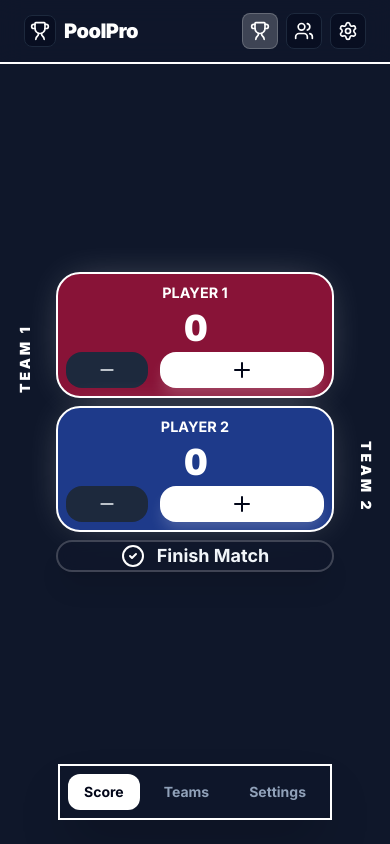
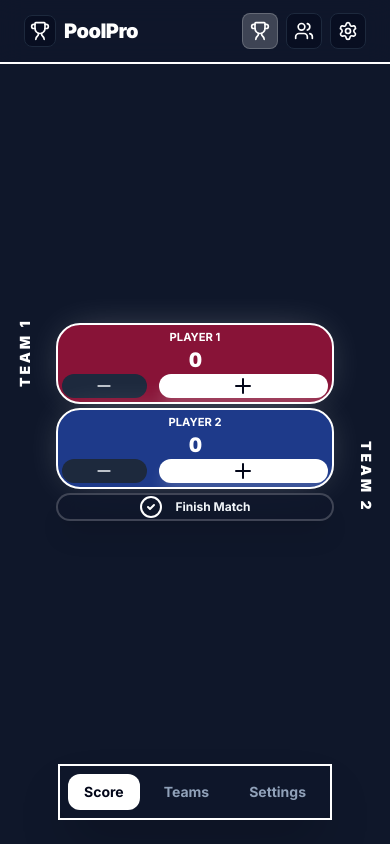
Before and after one commit to benjistealth/PoolPro, a React (Vite) app: page / in a window 390 px wide. Built offline with nearby package versions, Linux system fonts and the light colour scheme.

Commit message:
mobile screen adjustments again & again & again

```diff
--- a/src/App.tsx
+++ b/src/App.tsx
@@ -644,7 +644,7 @@ export default function App() {
               initial={{ opacity: 0, y: 20 }}
               animate={{ opacity: 1, y: 0 }}
               exit={{ opacity: 0, y: -20 }}
-              className="space-y-2 sm:space-y-8"
+              className="space-y-1 sm:space-y-8"
             >
               {/* Team Names Display (Vertical, Nudged up to align with scores) */}
               <div
@@ -679,7 +679,7 @@ export default function App() {
               {/* Game Info Header */}
               {(isShotClockEnabled || isMatchClockEnabled) && (
                 <div
-                  className="flex items-center justify-center bg-slate-900/50 p-2 sm:p-4 rounded-2xl border-2 transition-all duration-500"
+                  className="flex items-center justify-center bg-slate-900/50 p-0.5 sm:p-4 rounded-2xl border-2 transition-all duration-500"
                   style={{
                     borderImage: `linear-gradient(to right, ${player1.color} 50%, ${player2.color} 50%) 1`,
                     borderRadius: '1rem'
@@ -688,9 +688,9 @@ export default function App() {
                   <div className="flex items-center gap-8">
                     {isMatchClockEnabled && (
                       <div className="flex flex-col items-center">
-                        <span className="text-[10px] font-bold uppercase tracking-tighter text-slate-500 mb-1">Match Clock</span>
+                        <span className="hidden sm:block text-[10px] font-bold uppercase tracking-tighter text-slate-500 mb-1">Match Clock</span>
                         <div
-                          className={`flex items-center gap-2 text-2xl font-mono font-bold transition-colors duration-500 ${matchClock <= 60 ? 'text-red-500 animate-pulse' : ''}`}
+                          className={`flex items-center gap-2 text-xl sm:text-2xl font-mono font-bold transition-colors duration-500 ${matchClock <= 60 ? 'text-red-500 animate-pulse' : ''}`}
                           style={matchClock > 60 ? { color: player1.color } : {}}
                         >
                           <Timer className="w-5 h-5" />
@@ -701,9 +701,9 @@ export default function App() {
 
                     {isShotClockEnabled && (
                       <div className="flex flex-col items-center">
-                        <span className="text-[10px] font-bold uppercase tracking-tighter text-slate-500 mb-1">Shot Clock</span>
+                        <span className="hidden sm:block text-[10px] font-bold uppercase tracking-tighter text-slate-500 mb-1">Shot Clock</span>
                         <div
-                          className={`flex items-center gap-2 text-2xl font-mono font-bold transition-colors duration-500 ${shotClock <= 5 ? 'text-red-500 animate-pulse' : ''}`}
+                          className={`flex items-center gap-2 text-xl sm:text-2xl font-mono font-bold transition-colors duration-500 ${shotClock <= 5 ? 'text-red-500 animate-pulse' : ''}`}
                           style={shotClock > 5 ? { color: player2.color } : {}}
                         >
                           <Timer className="w-5 h-5" />
@@ -736,7 +736,7 @@ export default function App() {
               )}
 
               {/* Score Cards */}
-              <div className="grid grid-cols-1 md:grid-cols-2 gap-2 sm:gap-6">
+              <div className="grid grid-cols-1 sm:grid-cols-2 gap-1 sm:gap-6">
                 {[player1, player2].map((p, idx) => (
                     <motion.div
                       key={p.id}
@@ -747,14 +747,14 @@ export default function App() {
                           resetTimer();
                         }
                       }}
-                      className="relative p-2 sm:p-8 rounded-3xl border-2 transition-all duration-500 cursor-pointer overflow-hidden shadow-2xl"
+                      className="relative p-1 sm:p-8 rounded-3xl border-2 transition-all duration-500 cursor-pointer overflow-hidden shadow-2xl"
                       style={{
                         borderColor: p.color,
                         backgroundColor: p.bgColor,
                         boxShadow: `0 0 40px -15px ${p.color}66`
                       }}
                     >
-                      <div className="flex flex-col items-center gap-1 sm:gap-6">
+                      <div className="flex flex-col items-center gap-0 sm:gap-6">
                       {isEditingNames ? (
                         <input
                           type="text"
@@ -764,13 +764,13 @@ export default function App() {
                           style={{ color: p.color }}
                         />
                       ) : (
-                        <h2 className="text-[0.9rem] sm:text-[1.8rem] font-bold uppercase truncate w-full text-center" style={{ color: p.color }}>
+                        <h2 className="text-[0.7rem] sm:text-[1.8rem] font-bold uppercase truncate w-full text-center" style={{ color: p.color }}>
                           {p.name}
                         </h2>
                       )}
 
                       <div className="relative group">
-                        <span className="text-4xl sm:text-9xl font-black tracking-tighter tabular-nums" style={{ color: p.color }}>
+                        <span className="text-xl sm:text-9xl font-black tracking-tighter tabular-nums" style={{ color: p.color }}>
                           {p.score}
                         </span>
                       </div>
@@ -778,7 +778,7 @@ export default function App() {
                       <div className="flex items-center gap-3 w-full">
                         <button
                           onClick={() => decrementScore(p.id)}
-                          className="flex-1 h-9 sm:h-16 bg-slate-800 hover:bg-slate-700 rounded-2xl flex items-center justify-center transition-all active:scale-95"
+                          className="flex-1 h-6 sm:h-16 bg-slate-800 hover:bg-slate-700 rounded-2xl flex items-center justify-center transition-all active:scale-95"
                         >
                           <Minus className="w-5 h-5" />
                         </button>
@@ -787,7 +787,7 @@ export default function App() {
                             e.stopPropagation();
                             incrementScore(p.id);
                           }}
-                          className="flex-[2] h-9 sm:h-16 text-slate-950 rounded-2xl flex items-center justify-center transition-all active:scale-95 shadow-lg"
+                          className="flex-[2] h-6 sm:h-16 text-slate-950 rounded-2xl flex items-center justify-center transition-all active:scale-95 shadow-lg"
                           style={{
                             backgroundColor: p.color,
                             boxShadow: `0 10px 15px -3px ${p.color}33`
@@ -805,7 +805,7 @@ export default function App() {
               <div className="flex flex-col sm:flex-row gap-4">
                 <button
                   onClick={finishMatch}
-                  className="flex-1 h-14 sm:h-20 bg-slate-900/80 hover:bg-slate-900/90 backdrop-blur-md rounded-2xl flex items-center justify-center gap-3 text-lg sm:text-xl font-bold transition-all shadow-xl border-2 border-white/20 active:scale-95"
+                  className="flex-1 h-7 sm:h-20 bg-slate-900/80 hover:bg-slate-900/90 backdrop-blur-md rounded-2xl flex items-center justify-center gap-3 text-xs sm:text-xl font-bold transition-all shadow-xl border-2 border-white/20 active:scale-95"
                 >
                   <CheckCircle2 className="w-6 h-6 text-white" />
                   Finish Match
--- a/src/index.css
+++ b/src/index.css
@@ -9,16 +9,16 @@
 :root {
   --sidebar-width: 48px;
   --gameplay-width: calc(100vw - 96px);
-  --team1-offset: -59px;
-  --team2-offset: 59px;
+  --team1-offset: -67px;
+  --team2-offset: 57px;
 }
 
 @media (min-width: 640px) {
   :root {
     --sidebar-width: 80px;
     --gameplay-width: calc(100vw - 160px);
-    --team1-offset: -105px;
-    --team2-offset: 105px;
+    --team1-offset: -5px;
+    --team2-offset: -5px;
   }
 }
 
@@ -26,8 +26,8 @@
   :root {
     --sidebar-width: 80px;
     --gameplay-width: calc(100vw - 160px);
-    --team1-offset: -40px;
-    --team2-offset: -40px;
+    --team1-offset: -30px;
+    --team2-offset: -30px;
   }
 }
 
```
